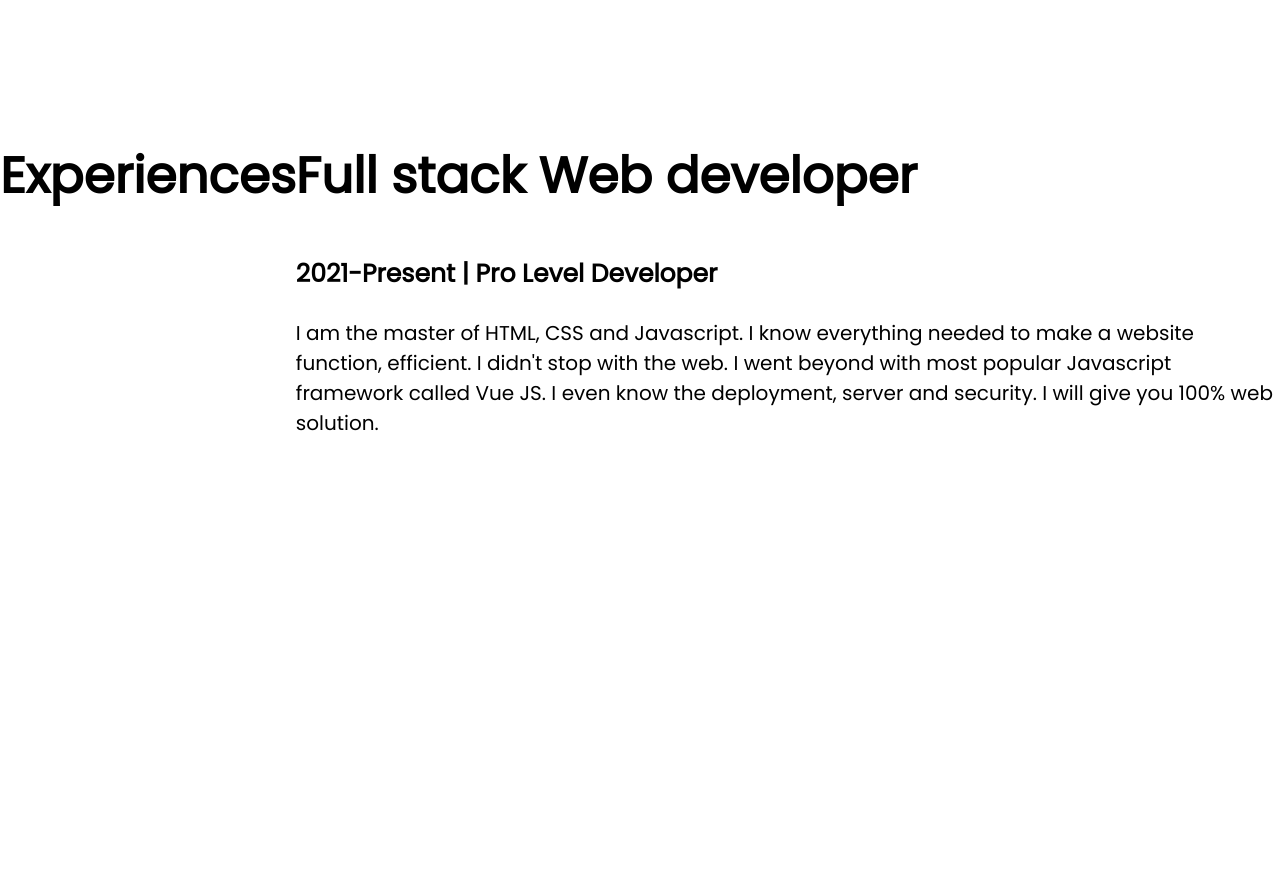
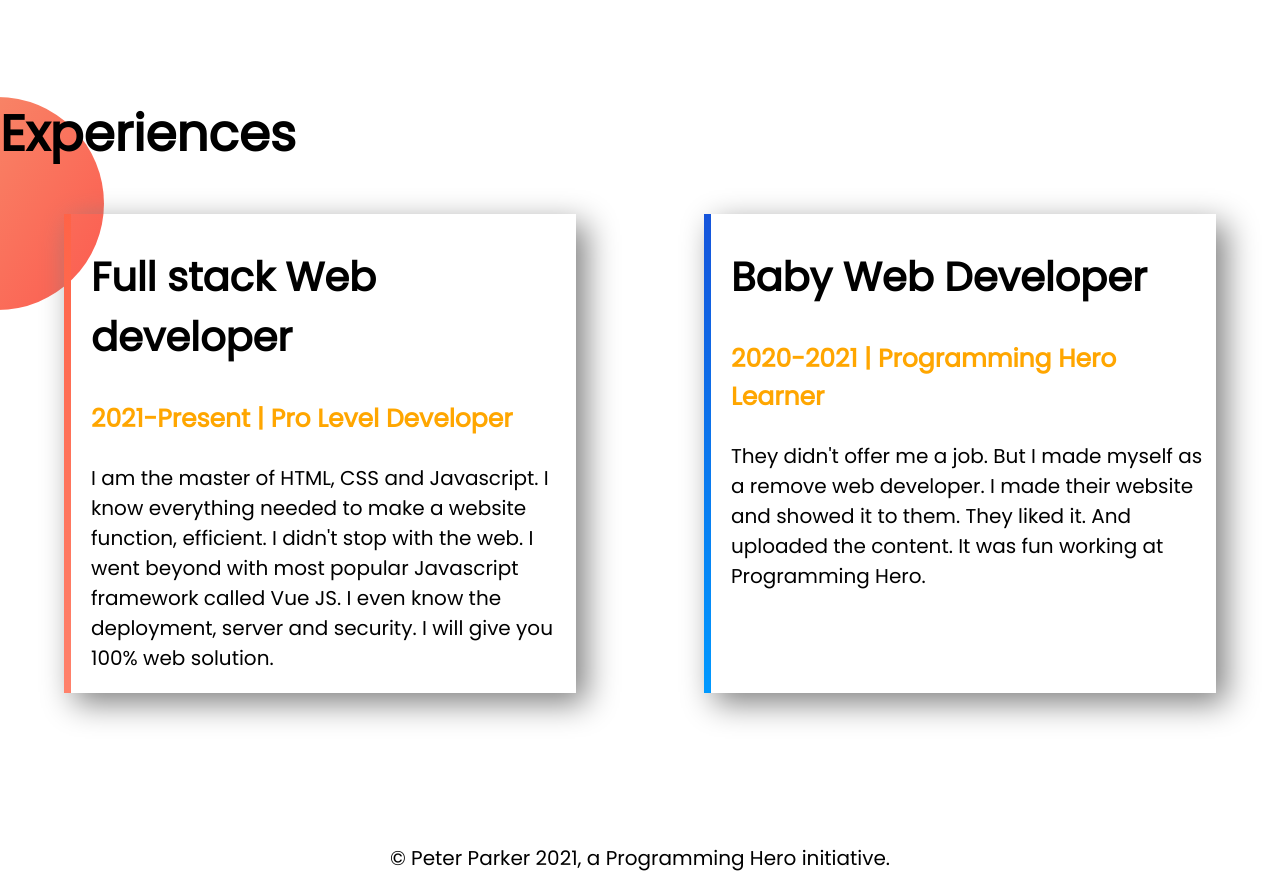
Before and after one commit to Sarowar-h/Developer-portfolio, a plain HTML site: page index.html in a window 1280 px wide. Shown: the part 1289-2182 px from the top of the page. Before the commit the page ends 1747 px from the top, so only its background shows below. Drawn offline with Linux system fonts and the light colour scheme.

Commit message:
experience

```diff
--- a/index.html
+++ b/index.html
@@ -11,7 +11,7 @@
     <link rel="stylesheet" href="style.css">
 </head>
 <body>
-<section class="top-banner">
+<section class="top-banner flexible-container">
 
 <div class="half-width">
         <h1>Welcome to</h1>
@@ -24,7 +24,7 @@
             <img src="images/jhankar.png" alt="">
         </div>
 </section>
-<section class="dream-big">
+<section class="dream-big flexible-container">
     <div class="half-width">
         <img src="images/jhankar2.png" alt="">
     </div>
@@ -37,13 +37,27 @@
 </section>
 <section class="Experiences">
     <h1>Experiences</h1>
-    <div class="exp">
-        <h1>
-            Full stack Web developer
-        </h1>
-        <h3>2021-Present | Pro Level Developer</h3>
-        <p>I am the master of HTML, CSS and Javascript. I know everything needed to make a website function, efficient. I didn't stop with the web. I went beyond with most popular Javascript framework called Vue JS. I even know the deployment, server and security. I will give you 100% web solution.</p>
+    <div class="flexible-container">
+        <div id="full-stack-dev" class="experience-item">
+            <h2>
+                Full stack Web developer
+            </h2>
+            <h3 class="orange-color">2021-Present | Pro Level Developer</h3>
+            <p>I am the master of HTML, CSS and Javascript. I know everything needed to make a website function, efficient. I didn't stop with the web. I went beyond with most popular Javascript framework called Vue JS. I even know the deployment, server and security. I will give you 100% web solution.</p>
+        </div>
+        <div id="web-exp-item" class="experience-item">
+            <h2>
+                Baby Web Developer
+            </h2>
+            <h3 class="orange-color">2020-2021 | Programming Hero Learner</h3>
+            <p>They didn't offer me a job. But I made myself as a remove web developer. I made their website and showed it to them. They liked it. And uploaded the content. It was fun working at Programming Hero.</p>
+        </div>
     </div>
 </section>
+<footer>
+    <p>
+        © Peter Parker 2021, a Programming Hero initiative.
+    </p>
+</footer>
 </body>
 </html>
--- a/style.css
+++ b/style.css
@@ -5,15 +5,18 @@ body{
 h1{
     font-size: 50px;
 }
+h2{
+    font-size: 40px;
+}
 h3{
     font-size: 25px;
 }
 .orange-color{
     color: rgb(255, 166, 0);
 }
-section{
+.flexible-container{
     display: flex;
-    margin-top: 100px;
+    margin-bottom: 150px;
 }
 p{
     font-size: 20px;
@@ -35,10 +38,37 @@ p{
     padding: 10px 40px;
     border-radius: 5px;
 }
+.dream-big{
+    background-image: url(images/dream-bg.png);
+    background-repeat: no-repeat;
+    background-position: right;
+}
 .top-banner{
     background-image: url(images/top-banner.png);
     background-repeat: no-repeat;
 }
-.exp{
-    border: opx;
+.Experiences{
+    background-image: url(images/exp-bg.png);
+    background-repeat: no-repeat;
 }
+.experience-item{
+    box-shadow: 10px 10px 30px gray;
+    width: 40%;
+    margin-left: 5%;
+    margin-right: 5%;
+    padding-left: 20px;
+    border-left: 7px tomato solid;
+}
+#web-exp-item{
+    border-left: 7px solid;
+    border-image: linear-gradient(rgb(21, 84, 219),rgb(0, 153, 255));
+    border-image-slice: 1;
+}
+#full-stack-dev{
+    border-left: 7px solid;
+    border-image: linear-gradient(tomato,rgb(255, 129, 107));
+    border-image-slice: 1;
+}
+footer p{
+    text-align: center;
+}
```
Also changed, not shown: images/my-bg.png (deleted), images/my-bg2.png (deleted), 4 other files.
